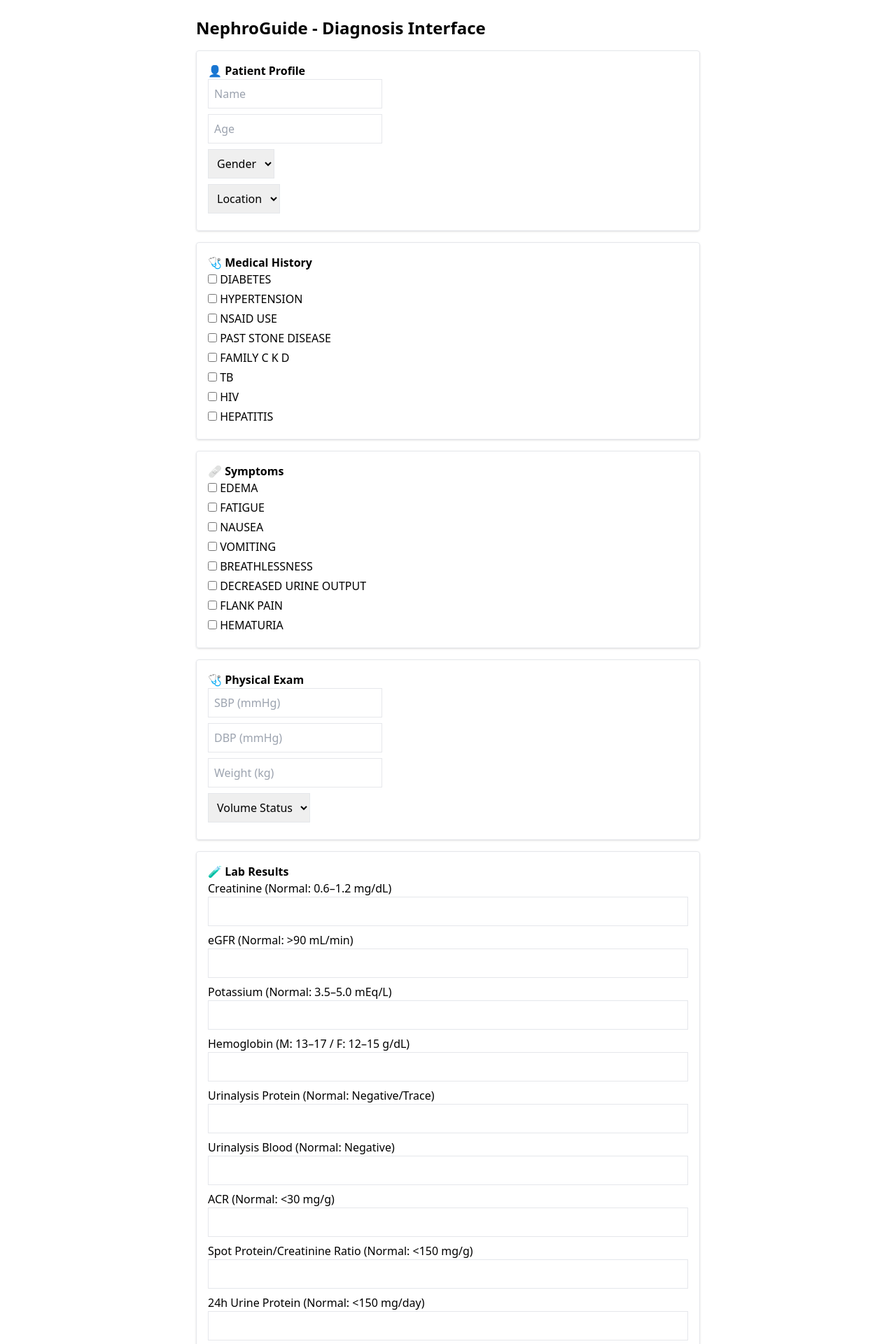
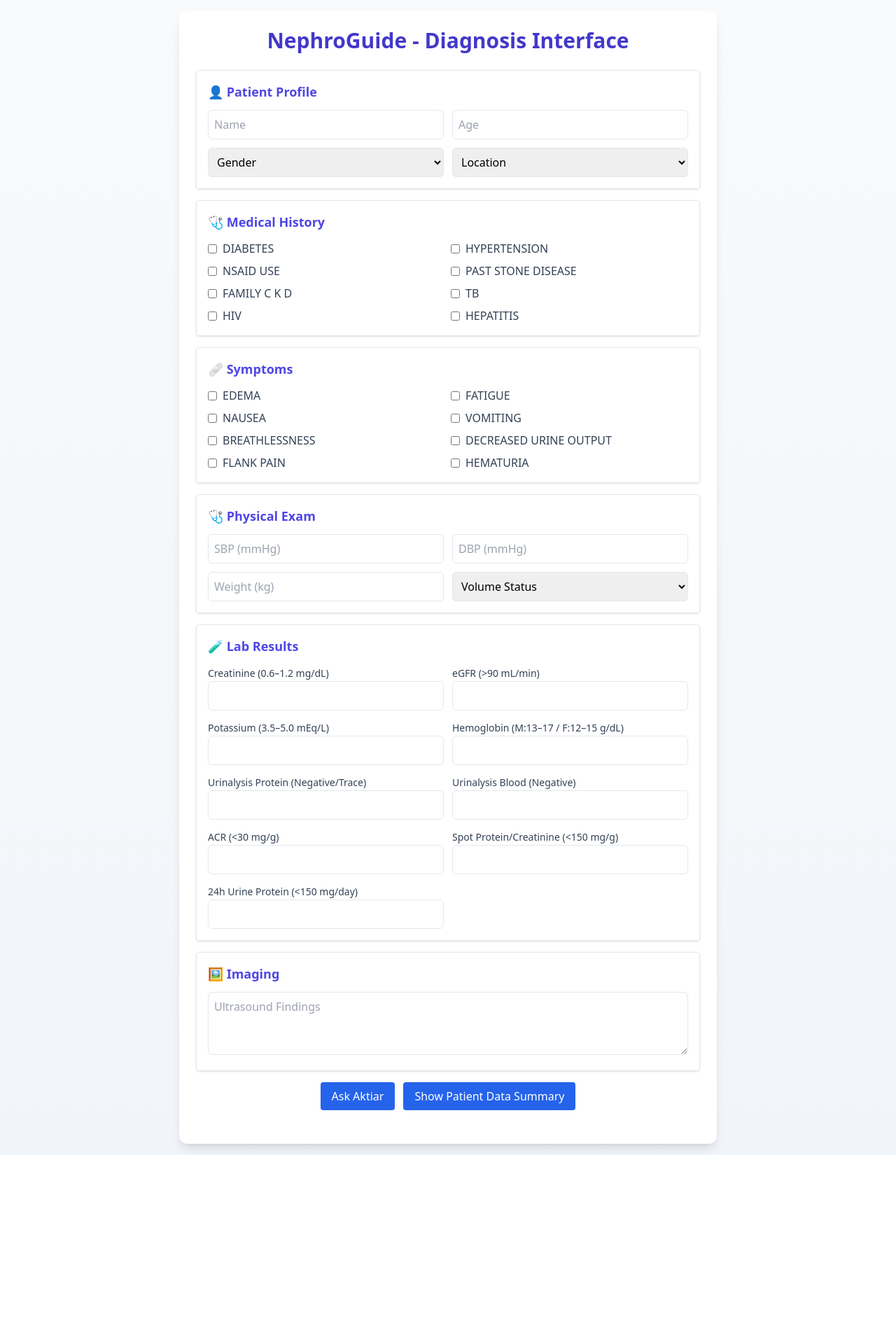
Before and after one commit to Aktiar0403/nephroguideakki., a React (Vite) app: page / in a window 1280 px wide. Shown: the top 1920 px of the page at 70% size. After the commit the page ends 1650 px from the top, so only its background shows below. Built offline with nearby package versions, Linux system fonts and the light colour scheme; the HTML template or start-up script is replaced by a standard one.

Commit message:
Update App.jsx

```diff
--- a/src/App.jsx
+++ b/src/App.jsx
@@ -63,6 +63,7 @@ export default function App() {
   const [warnings, setWarnings] = useState([]);
   const [patientSummary, setPatientSummary] = useState("");
 
+  // Diagnostic logic
   function askAkI() {
     let result = "";
     let suggest = [];
@@ -193,221 +194,189 @@ Ultrasound Findings: ${imaging.ultrasoundFindings}
   }
 
   return (
-    <div className="max-w-3xl mx-auto p-6 font-sans">
-      <h1 className="text-2xl font-bold mb-4">NephroGuide - Diagnosis Interface</h1>
+    <div className="min-h-screen bg-gradient-to-b from-slate-50 to-slate-100 p-4">
+      <div className="max-w-3xl mx-auto bg-white rounded-xl shadow-lg p-6">
+        <h1 className="text-3xl font-bold text-indigo-700 mb-6 text-center">
+          NephroGuide - Diagnosis Interface
+        </h1>
 
-      <Card>
-        <h2 className="font-semibold">👤 Patient Profile</h2>
-        <input type="text" placeholder="Name" value={patientProfile.name} onChange={(e) => setPatientProfile({ ...patientProfile, name: e.target.value })} className="border p-2 block mb-2" />
-        <input type="number" placeholder="Age" value={patientProfile.age} onChange={(e) => setPatientProfile({ ...patientProfile, age: e.target.value })} className="border p-2 block mb-2" />
-        <select value={patientProfile.gender} onChange={(e) => setPatientProfile({ ...patientProfile, gender: e.target.value })} className="border p-2 block mb-2">
+        {/* Profile */}
+        <Card className="mb-4">
+          <h2 className="text-lg font-semibold text-indigo-600 mb-3">👤 Patient Profile</h2>
+          <div className="grid gap-3 md:grid-cols-2">
+            <input type="text" placeholder="Name" value={patientProfile.name} onChange={(e) => setPatientProfile({ ...patientProfile, name: e.target.value })} className="border rounded-md p-2 w-full focus:ring-indigo-500" />
+            <input type="number" placeholder="Age" value={patientProfile.age} onChange={(e) => setPatientProfile({ ...patientProfile, age: e.target.value })} className="border rounded-md p-2 w-full focus:ring-indigo-500" />
+            <select value={patientProfile.gender} onChange={(e) => setPatientProfile({ ...patientProfile, gender: e.target.value })} className="border rounded-md p-2 w-full focus:ring-indigo-500">
               <option value="">Gender</option>
-          <option value="Male">Male</option>
-          <option value="Female">Female</option>
-          <option value="Other">Other</option>
+              <option>Male</option>
+              <option>Female</option>
+              <option>Other</option>
             </select>
-        <select value={patientProfile.location} onChange={(e) => setPatientProfile({ ...patientProfile, location: e.target.value })} className="border p-2 block mb-2">
+            <select value={patientProfile.location} onChange={(e) => setPatientProfile({ ...patientProfile, location: e.target.value })} className="border rounded-md p-2 w-full focus:ring-indigo-500">
               <option value="">Location</option>
-          <option value="Rural">Rural</option>
-          <option value="Urban">Urban</option>
+              <option>Rural</option>
+              <option>Urban</option>
             </select>
+          </div>
+        </Card>
+        {/* Medical History */}
+        <Card className="mb-4">
+          <h2 className="text-lg font-semibold text-indigo-600 mb-3">🩺 Medical History</h2>
+          <div className="grid grid-cols-1 md:grid-cols-2 gap-2">
+            {["diabetes", "hypertension", "nsaidUse", "pastStoneDisease", "familyCKD", "tb", "hiv", "hepatitis"].map((item) => (
+              <label key={item} className="flex items-center space-x-2">
+                <input
+                  type="checkbox"
+                  checked={medicalHistory[item]}
+                  onChange={(e) =>
+                    setMedicalHistory({ ...medicalHistory, [item]: e.target.checked })
+                  }
+                  className="accent-indigo-600"
+                />
+                <span className="text-slate-700">{item.replace(/([A-Z])/g, " $1").toUpperCase()}</span>
+              </label>
+            ))}
+          </div>
+          {medicalHistory.diabetes && (
+            <input
+              type="text"
+              placeholder="Diabetes Duration (years)"
+              value={medicalHistory.diabetesDuration}
+              onChange={(e) => setMedicalHistory({ ...medicalHistory, diabetesDuration: e.target.value })}
+              className="mt-2 border rounded-md p-2 w-full focus:ring-indigo-500"
+            />
+          )}
+          {medicalHistory.hypertension && (
+            <input
+              type="text"
+              placeholder="Hypertension Duration (years)"
+              value={medicalHistory.hypertensionDuration}
+              onChange={(e) => setMedicalHistory({ ...medicalHistory, hypertensionDuration: e.target.value })}
+              className="mt-2 border rounded-md p-2 w-full focus:ring-indigo-500"
+            />
+          )}
         </Card>
 
-      <Card>
-        <h2 className="font-semibold">🩺 Medical History</h2>
-        {["diabetes", "hypertension", "nsaidUse", "pastStoneDisease", "familyCKD", "tb", "hiv", "hepatitis"].map((item) => (
-          <label key={item} className="block mb-1">
-            <input type="checkbox" checked={medicalHistory[item]} onChange={(e) => setMedicalHistory({ ...medicalHistory, [item]: e.target.checked })} /> {item.replace(/([A-Z])/g, " $1").toUpperCase()}
-          </label>
-        ))}
-        {medicalHistory.diabetes && (
-          <input type="text" placeholder="Diabetes Duration (years)" value={medicalHistory.diabetesDuration} onChange={(e) => setMedicalHistory({ ...medicalHistory, diabetesDuration: e.target.value })} className="border p-2 block mt-2" />
-        )}
-        {medicalHistory.hypertension && (
-          <input type="text" placeholder="Hypertension Duration (years)" value={medicalHistory.hypertensionDuration} onChange={(e) => setMedicalHistory({ ...medicalHistory, hypertensionDuration: e.target.value })} className="border p-2 block mt-2" />
-        )}
-      </Card>
-      <Card>
-        <h2 className="font-semibold">🩹 Symptoms</h2>
+        {/* Symptoms */}
+        <Card className="mb-4">
+          <h2 className="text-lg font-semibold text-indigo-600 mb-3">🩹 Symptoms</h2>
+          <div className="grid grid-cols-1 md:grid-cols-2 gap-2">
             {Object.keys(symptoms).map((item) => (
-          <label key={item} className="block mb-1">
+              <label key={item} className="flex items-center space-x-2">
                 <input
                   type="checkbox"
                   checked={symptoms[item]}
                   onChange={(e) =>
                     setSymptoms({ ...symptoms, [item]: e.target.checked })
                   }
-            />{" "}
-            {item.replace(/([A-Z])/g, " $1").toUpperCase()}
+                  className="accent-indigo-600"
+                />
+                <span className="text-slate-700">{item.replace(/([A-Z])/g, " $1").toUpperCase()}</span>
               </label>
             ))}
+          </div>
         </Card>
 
-      <Card>
-        <h2 className="font-semibold">🩺 Physical Exam</h2>
-        <input
-          type="number"
-          placeholder="SBP (mmHg)"
-          value={physicalExam.sbp}
-          onChange={(e) => setPhysicalExam({ ...physicalExam, sbp: e.target.value })}
-          className="border p-2 block mb-2"
-        />
-        <input
-          type="number"
-          placeholder="DBP (mmHg)"
-          value={physicalExam.dbp}
-          onChange={(e) => setPhysicalExam({ ...physicalExam, dbp: e.target.value })}
-          className="border p-2 block mb-2"
-        />
-        <input
-          type="number"
-          placeholder="Weight (kg)"
-          value={physicalExam.weight}
-          onChange={(e) => setPhysicalExam({ ...physicalExam, weight: e.target.value })}
-          className="border p-2 block mb-2"
-        />
-        <select
-          value={physicalExam.volumeStatus}
-          onChange={(e) =>
-            setPhysicalExam({ ...physicalExam, volumeStatus: e.target.value })
-          }
-          className="border p-2 block mb-2"
-        >
+        {/* Physical Exam */}
+        <Card className="mb-4">
+          <h2 className="text-lg font-semibold text-indigo-600 mb-3">🩺 Physical Exam</h2>
+          <div className="grid gap-3 md:grid-cols-2">
+            <input type="number" placeholder="SBP (mmHg)" value={physicalExam.sbp} onChange={(e) => setPhysicalExam({ ...physicalExam, sbp: e.target.value })} className="border rounded-md p-2 w-full focus:ring-indigo-500" />
+            <input type="number" placeholder="DBP (mmHg)" value={physicalExam.dbp} onChange={(e) => setPhysicalExam({ ...physicalExam, dbp: e.target.value })} className="border rounded-md p-2 w-full focus:ring-indigo-500" />
+            <input type="number" placeholder="Weight (kg)" value={physicalExam.weight} onChange={(e) => setPhysicalExam({ ...physicalExam, weight: e.target.value })} className="border rounded-md p-2 w-full focus:ring-indigo-500" />
+            <select value={physicalExam.volumeStatus} onChange={(e) => setPhysicalExam({ ...physicalExam, volumeStatus: e.target.value })} className="border rounded-md p-2 w-full focus:ring-indigo-500">
               <option value="">Volume Status</option>
               <option value="Hypovolemic">Hypovolemic</option>
               <option value="Euvolemic">Euvolemic</option>
               <option value="Hypervolemic">Hypervolemic</option>
             </select>
+          </div>
         </Card>
-            <Card>
-        <h2 className="font-semibold">🧪 Lab Results</h2>
-
-        <label className="block mb-2">
-          Creatinine (Normal: 0.6–1.2 mg/dL)
-          <input
-            type="text"
-            value={labs.creatinine}
-            onChange={(e) => setLabs({ ...labs, creatinine: e.target.value })}
-            className="border p-2 w-full"
-          />
+        {/* Lab Results */}
+        <Card className="mb-4">
+          <h2 className="text-lg font-semibold text-indigo-600 mb-3">🧪 Lab Results</h2>
+          <div className="grid gap-3 md:grid-cols-2">
+            <label className="block">
+              <span className="text-slate-700 text-sm">Creatinine (0.6–1.2 mg/dL)</span>
+              <input type="text" value={labs.creatinine} onChange={(e) => setLabs({ ...labs, creatinine: e.target.value })} className="border rounded-md p-2 w-full focus:ring-indigo-500" />
             </label>
-
-        <label className="block mb-2">
-          eGFR (Normal: &gt;90 mL/min)
-          <input
-            type="text"
-            value={labs.egfr}
-            onChange={(e) => setLabs({ ...labs, egfr: e.target.value })}
-            className="border p-2 w-full"
-          />
+            <label className="block">
+              <span className="text-slate-700 text-sm">eGFR (&gt;90 mL/min)</span>
+              <input type="text" value={labs.egfr} onChange={(e) => setLabs({ ...labs, egfr: e.target.value })} className="border rounded-md p-2 w-full focus:ring-indigo-500" />
             </label>
-
-        <label className="block mb-2">
-          Potassium (Normal: 3.5–5.0 mEq/L)
-          <input
-            type="text"
-            value={labs.potassium}
-            onChange={(e) => setLabs({ ...labs, potassium: e.target.value })}
-            className="border p-2 w-full"
-          />
+            <label className="block">
+              <span className="text-slate-700 text-sm">Potassium (3.5–5.0 mEq/L)</span>
+              <input type="text" value={labs.potassium} onChange={(e) => setLabs({ ...labs, potassium: e.target.value })} className="border rounded-md p-2 w-full focus:ring-indigo-500" />
             </label>
-
-        <label className="block mb-2">
-          Hemoglobin (M: 13–17 / F: 12–15 g/dL)
-          <input
-            type="text"
-            value={labs.hemoglobin}
-            onChange={(e) => setLabs({ ...labs, hemoglobin: e.target.value })}
-            className="border p-2 w-full"
-          />
+            <label className="block">
+              <span className="text-slate-700 text-sm">Hemoglobin (M:13–17 / F:12–15 g/dL)</span>
+              <input type="text" value={labs.hemoglobin} onChange={(e) => setLabs({ ...labs, hemoglobin: e.target.value })} className="border rounded-md p-2 w-full focus:ring-indigo-500" />
             </label>
-
-        <label className="block mb-2">
-          Urinalysis Protein (Normal: Negative/Trace)
-          <input
-            type="text"
-            value={labs.urinalysisProtein}
-            onChange={(e) => setLabs({ ...labs, urinalysisProtein: e.target.value })}
-            className="border p-2 w-full"
-          />
+            <label className="block">
+              <span className="text-slate-700 text-sm">Urinalysis Protein (Negative/Trace)</span>
+              <input type="text" value={labs.urinalysisProtein} onChange={(e) => setLabs({ ...labs, urinalysisProtein: e.target.value })} className="border rounded-md p-2 w-full focus:ring-indigo-500" />
             </label>
-
-        <label className="block mb-2">
-          Urinalysis Blood (Normal: Negative)
-          <input
-            type="text"
-            value={labs.urinalysisBlood}
-            onChange={(e) => setLabs({ ...labs, urinalysisBlood: e.target.value })}
-            className="border p-2 w-full"
-          />
+            <label className="block">
+              <span className="text-slate-700 text-sm">Urinalysis Blood (Negative)</span>
+              <input type="text" value={labs.urinalysisBlood} onChange={(e) => setLabs({ ...labs, urinalysisBlood: e.target.value })} className="border rounded-md p-2 w-full focus:ring-indigo-500" />
             </label>
-
-        <label className="block mb-2">
-          ACR (Normal: &lt;30 mg/g)
-          <input
-            type="text"
-            value={labs.acr}
-            onChange={(e) => setLabs({ ...labs, acr: e.target.value })}
-            className="border p-2 w-full"
-          />
+            <label className="block">
+              <span className="text-slate-700 text-sm">ACR (&lt;30 mg/g)</span>
+              <input type="text" value={labs.acr} onChange={(e) => setLabs({ ...labs, acr: e.target.value })} className="border rounded-md p-2 w-full focus:ring-indigo-500" />
             </label>
-
-        <label className="block mb-2">
-          Spot Protein/Creatinine Ratio (Normal: &lt;150 mg/g)
-          <input
-            type="text"
-            value={labs.spotProteinCreatinine}
-            onChange={(e) => setLabs({ ...labs, spotProteinCreatinine: e.target.value })}
-            className="border p-2 w-full"
-          />
+            <label className="block">
+              <span className="text-slate-700 text-sm">Spot Protein/Creatinine (&lt;150 mg/g)</span>
+              <input type="text" value={labs.spotProteinCreatinine} onChange={(e) => setLabs({ ...labs, spotProteinCreatinine: e.target.value })} className="border rounded-md p-2 w-full focus:ring-indigo-500" />
             </label>
-
-        <label className="block mb-2">
-          24h Urine Protein (Normal: &lt;150 mg/day)
-          <input
-            type="text"
-            value={labs.urineProtein24h}
-            onChange={(e) => setLabs({ ...labs, urineProtein24h: e.target.value })}
-            className="border p-2 w-full"
-          />
+            <label className="block">
+              <span className="text-slate-700 text-sm">24h Urine Protein (&lt;150 mg/day)</span>
+              <input type="text" value={labs.urineProtein24h} onChange={(e) => setLabs({ ...labs, urineProtein24h: e.target.value })} className="border rounded-md p-2 w-full focus:ring-indigo-500" />
             </label>
+          </div>
         </Card>
 
-      <Card>
-        <h2 className="font-semibold">🖼️ Imaging</h2>
+        {/* Imaging */}
+        <Card className="mb-4">
+          <h2 className="text-lg font-semibold text-indigo-600 mb-3">🖼️ Imaging</h2>
           <textarea
             placeholder="Ultrasound Findings"
             value={imaging.ultrasoundFindings}
             onChange={(e) => setImaging({ ...imaging, ultrasoundFindings: e.target.value })}
-          className="border p-2 w-full"
+            className="border rounded-md p-2 w-full focus:ring-indigo-500"
+            rows={3}
           />
         </Card>
 
-      <Button onClick={askAkI}>Ask Aktiar</Button>
-      <Button onClick={generatePatientSummary}>Show Patient Data Summary</Button>
+        {/* Action Buttons */}
+        <div className="flex flex-wrap gap-3 justify-center mb-6">
+          <Button onClick={askAkI} className="bg-indigo-600 text-white px-4 py-2 rounded-md shadow hover:bg-indigo-700 transition">Ask Aktiar</Button>
+          <Button onClick={generatePatientSummary} className="bg-green-600 text-white px-4 py-2 rounded-md shadow hover:bg-green-700 transition">Show Patient Data Summary</Button>
+        </div>
 
+        {/* Results */}
         {diagnosis && (
-        <Card>
-          <p><strong>Diagnosis:</strong> {diagnosis}</p>
+          <Card className="mb-4 bg-indigo-50 border-indigo-200">
+            <h3 className="text-indigo-700 font-semibold mb-2">Diagnosis</h3>
+            <p className="mb-2">{diagnosis}</p>
             {suggestions.length > 0 && (
               <>
-              <strong>Recommendations:</strong>
-              <ul className="list-disc pl-5">
+                <h4 className="font-semibold mb-1">Recommendations:</h4>
+                <ul className="list-disc pl-5 mb-2 text-slate-700">
                   {suggestions.map((s, i) => <li key={i}>{s}</li>)}
                 </ul>
               </>
             )}
             {medications.length > 0 && (
               <>
-              <strong>Medications:</strong>
-              <ul className="list-disc pl-5">
+                <h4 className="font-semibold mb-1">Medications:</h4>
+                <ul className="list-disc pl-5 mb-2 text-slate-700">
                   {medications.map((m, i) => <li key={i}>{m}</li>)}
                 </ul>
               </>
             )}
             {warnings.length > 0 && (
               <>
-              <strong className="text-red-600">Warnings:</strong>
+                <h4 className="font-semibold text-red-600 mb-1">Warnings:</h4>
                 <ul className="list-disc pl-5 text-red-600">
                   {warnings.map((w, i) => <li key={i}>{w}</li>)}
                 </ul>
@@ -416,19 +385,23 @@ Ultrasound Findings: ${imaging.ultrasoundFindings}
           </Card>
         )}
 
+        {/* Patient Summary */}
         {patientSummary && (
-        <Card>
-          <h2 className="font-semibold">📋 Patient Data Summary (for ChatGPT)</h2>
+          <Card className="mb-4 bg-green-50 border-green-200">
+            <h3 className="text-green-700 font-semibold mb-2">📋 Patient Data Summary (for ChatGPT)</h3>
             <textarea
               value={patientSummary}
               readOnly
               rows={10}
-            className="border p-2 w-full mb-2"
+              className="border rounded-md p-2 w-full mb-3 focus:ring-green-500"
             />
-          <Button onClick={copySummary}>Copy to Clipboard</Button>
-          <Button onClick={openChatGPTWithSummary}>Search Online</Button>
+            <div className="flex gap-3">
+              <Button onClick={copySummary} className="bg-green-600 text-white px-4 py-2 rounded-md shadow hover:bg-green-700 transition">Copy to Clipboard</Button>
+              <Button onClick={openChatGPTWithSummary} className="bg-blue-600 text-white px-4 py-2 rounded-md shadow hover:bg-blue-700 transition">Search Online</Button>
+            </div>
           </Card>
         )}
       </div>
+    </div>
   );
 }
```
Lines whose indentation alone changed are shown as unchanged.
